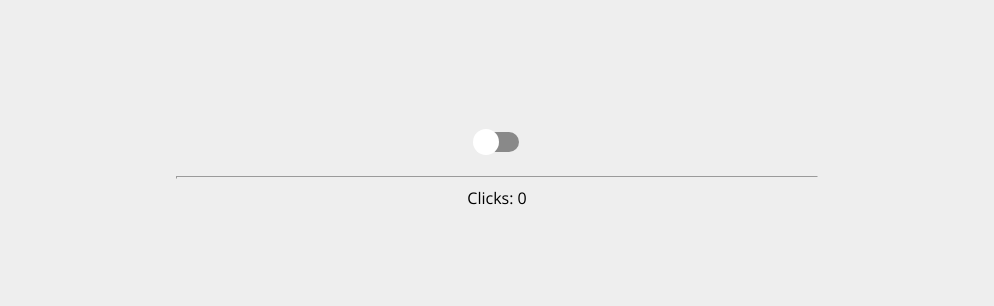
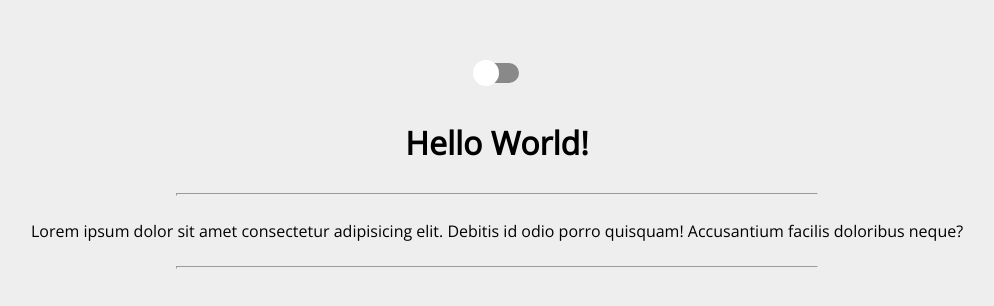
Before and after one commit to ninetails/learning-react-arcp, a React (Create React App) app: page / in a window 1280 px wide. Shown: the part 238-544 px from the top of the page, without its empty margins (143-1137 px from the left). Built offline with nearby package versions, Linux system fonts and the light colour scheme.

Commit message:
Done lesson-16

```diff
--- a/src/App.js
+++ b/src/App.js
@@ -1,39 +1,33 @@
-import React, { Component } from 'react'
+import React from 'react'
 
-import Toggle from './components/Toggle'
+import ToggleProvider, { ConnectedToggle } from './components/Toggle/ToggleProvider'
 import Switch from './components/Switch'
 
-export default class App extends Component {
-  initialState = { timesClicked: 0, on: false }
+const Header = () =>
+  <ConnectedToggle
+    render={toggle => [
+      <Switch key='switch' id="switch" {...toggle.getTogglerProps() } />,
+      <h1 key="h1">Hello {toggle.on ? (<span role="img" aria-label="World">🌎</span>) : 'World'}!</h1>
+    ]}
+    />
 
-  state = this.initialState
+const Body = () =>
+  <ConnectedToggle
+    render={({ on }) => [
+      <p key="paragraph" style={{ maxWidth: '80%' }}>
+        Lorem ipsum dolor sit amet consectetur adipisicing elit. Debitis id odio porro quisquam! Accusantium facilis doloribus neque?
+      </p>,
+      <hr key='hr' />,
+      on ? (<div key="end" style={{ fontSize: '5em' }}><span role="img" aria-label="happy">😎</span></div>) : null
+    ]}
+    />
 
-  handleToggle = () => this.setState(({ timesClicked, on }) => ({
-    timesClicked: timesClicked + 1,
-    on: timesClicked >= 4 ? false : !on
-  }))
+const App = () => (
+  <ToggleProvider>
+    <Header />
+    <hr />
+    <Body />
+  </ToggleProvider>
+)
 
-  handleReset = () => this.setState(() => this.initialState)
-
-  render() {
-    const { timesClicked, on } = this.state
-
-    return (
-      <Toggle
-        on={on}
-        onToggle={on => console.log('toggle', on)}
-        onReset={on => console.log('reset', on)}
-        render={(toggle) => [
-          <Switch key='switch' id="switch" {...toggle.getTogglerProps({ on: toggle.on, onClick: this.handleToggle })} />,
-          <hr key='hr' />,
-          timesClicked > 4
-            ? [
-                'Clicked too much!',
-                <button key="reset" onClick={this.handleReset}>Reset</button>
-              ]
-            : `Clicks: ${timesClicked}`
-        ]}
-        />
-    )
-  }
-}
+export default App;
--- /dev/null
+++ b/src/components/Toggle/ToggleProvider.js
@@ -0,0 +1,41 @@
+import React, { Component } from 'react'
+import PropTypes from 'prop-types'
+import Toggle from './Toggle'
+
+export default class ToggleProvider extends Component {
+  static contextName = '__toggle__'
+
+  static Renderer = class extends Component {
+    static childContextTypes = {
+      [ToggleProvider.contextName]: PropTypes.object.isRequired
+    }
+
+    getChildContext() {
+      return {
+        [ToggleProvider.contextName]: this.props.toggle
+      }
+    }
+
+    render() {
+      return this.props.children
+    }
+  }
+
+  render() {
+    const { children, ...remainingProps } = this.props
+
+    return (
+      <Toggle {...remainingProps} render={toggle => (
+        <ToggleProvider.Renderer toggle={toggle} children={children} />
+      )} />
+    )
+  }
+}
+
+export function ConnectedToggle(props, context) {
+  return props.render(context[ToggleProvider.contextName])
+}
+
+ConnectedToggle.contextTypes = {
+  [ToggleProvider.contextName]: PropTypes.object.isRequired
+}
```
